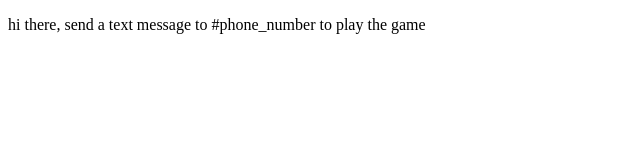
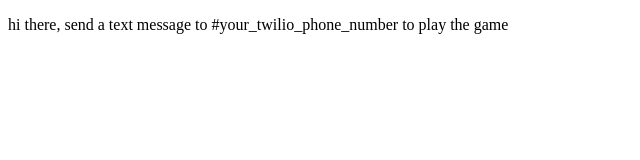
Before and after one commit to socalledsound/emoji-game-twilio-sms, a website: page public/index.html in a window 1280 px wide. Shown: the whole page, without its empty margins (0-640 px from the left). Drawn offline with Linux system fonts and the light colour scheme.

Commit message:
update number

```diff
--- a/public/index.html
+++ b/public/index.html
@@ -8,7 +8,7 @@
 </head>
 <body>
         <div>
-            <p>hi there, send a text message to #phone_number to play the game</p>
+            <p>hi there, send a text message to #your_twilio_phone_number to play the game</p>
         </div>
 </body>
 </html>
```
